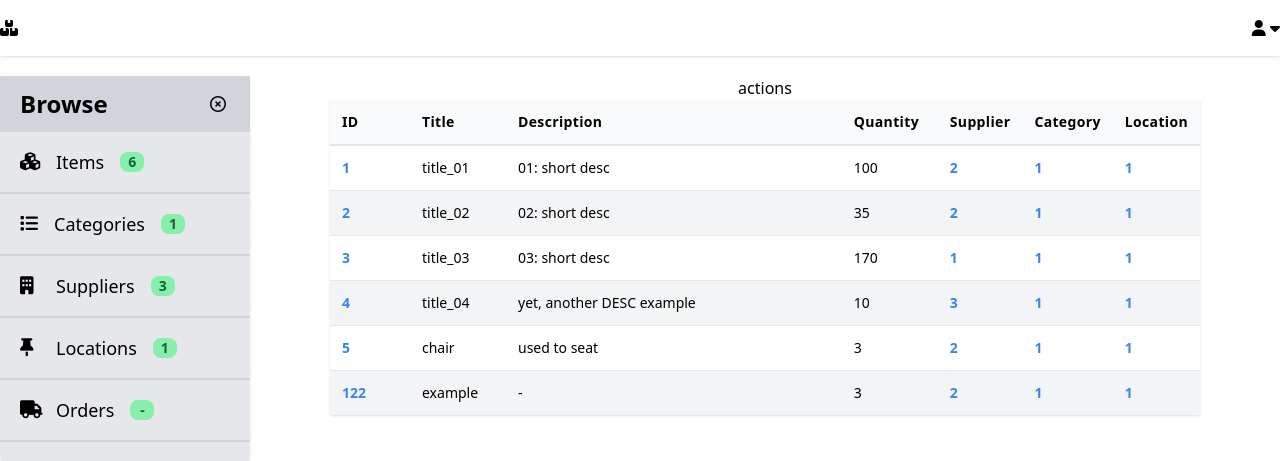
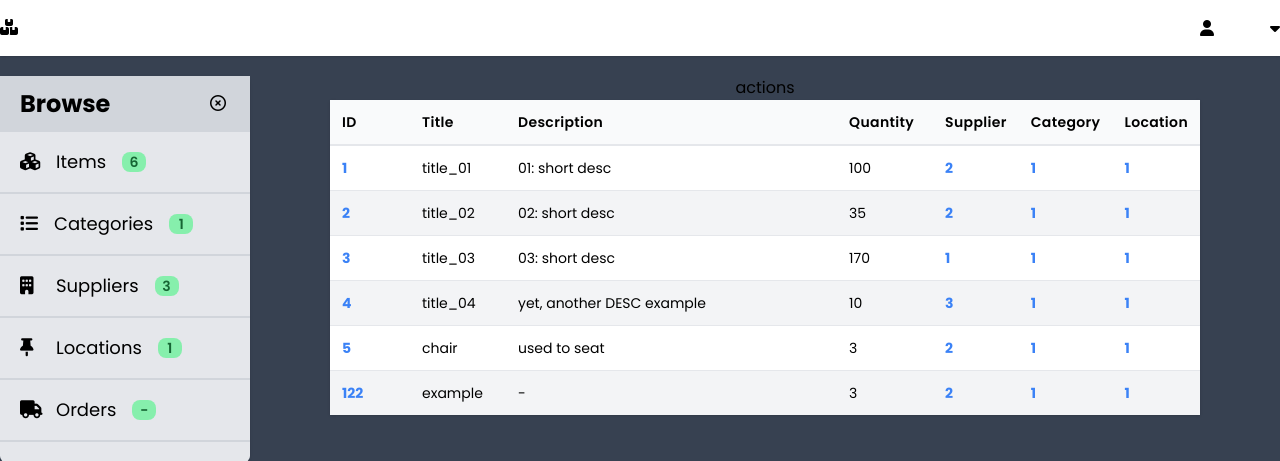
Before and after one commit to karimelkh/inventory_ms, a Django app: page /home/ in a window 1280 px wide. Shown: the top 461 px of the page. Run offline with Django 4.2, Linux system fonts and the light colour scheme; data comes from the database, SQL or seed files in the repository; style sheets or scripts are compiled from the project's sources.

Commit message:
feat: dark theme (no completed)

```diff
--- a/main/templates/main/base.html
+++ b/main/templates/main/base.html
@@ -1,11 +1,11 @@
 {% load static %}
 
 <!DOCTYPE html>
-<html lang="en" class="">
+<html lang="en" class="dark">
 	<head>
 		<meta charset="UTF-8">
 		<meta name="viewport" content="width=device-width, initial-scale=1.0">
-		<link href="{% static "css/styles.css" %}" rel="stylesheet">
+		<link href="{% static 'css/styles.css' %}" rel="stylesheet">
 		<link rel="preconnect" href="https://fonts.googleapis.com">
 		<link rel="preconnect" href="https://fonts.gstatic.com" crossorigin>
 		<link href="https://fonts.googleapis.com/css2?family=Poppins:ital,wght@0,100;0,200;0,300;0,400;0,500;0,600;0,700;0,800;0,900;1,100;1,200;1,300;1,400;1,500;1,600;1,700;1,800;1,900&display=swap" rel="stylesheet">
@@ -16,22 +16,50 @@
 			{% endblock %}
 		</title>
 	</head>
-	<body class="font-["Poppins"] bg-gray-200 dark:bg-gray-700">
+	<body class="font-['Poppins'] bg-gray-200 dark:bg-gray-700">
 		{% block header %}
 		<header class="mb-5 bg-white shadow">
 			<div class="container mx-auto py-4 flex justify-between">
-				<a href="#" class="">
+				<a href="#" class="duration-250 hover:text-red-500">
 					<i class="fa-solid fa-boxes-stacked"></i>
 				</a>
-				<ul class="flex justify-between">
-					<li class="">
-						<button class="" id="">
+				<ul class="flex flex-col justify-center">
+					<li class="w-full">
+						<button class="w-20 flex items-center justify-between" id="tog-usermenu-btn">
 							<i class="fa-solid fa-user"></i>
 							<span class="text-sm font-bold">
 								{{ username }}
 							</span>
 							<i class="fa-solid fa-caret-down"></i>
 						</button>
+					</li>
+					<li id="usermenu-list" class="hidden">
+						<ul class="absolute top-[60px] text-center bg-white rounded-md shadow">
+							<li class="px-4 py-2 rounded-md duration-250 hover:bg-gray-200">
+								<a href="#" class="flex items-center">
+									<i class="fa-solid fa-gear w-3"></i>
+									<span class="mx-4">settings</span>
+								</a>
+							</li>
+							<li id="theme-switcher" class="px-4 py-2 rounded-md duration-250 hover:bg-gray-200">
+								<a href="#" class="flex items-center">
+									<i class="fa-solid fa-sun w-3" id="light-icon"></i>
+									<span class="mx-4">theme</span>
+								</a>
+							</li>
+							<li class="px-4 py-2 rounded-md duration-250 hover:bg-gray-200">
+								<a href="#" class="flex items-center">
+									<i class="fa-solid fa-right-from-bracket w-3"></i>
+									<span class="mx-4">logout</span>
+								</a>
+							</li>
+							<li class="px-4 py-2 rounded-md duration-250 hover:bg-gray-200">
+								<a href="#" class="flex items-center">
+									<i class="fa-regular fa-address-card w-3"></i>
+									<span class="mx-4">profile</span>
+								</a>
+							</li>
+						</ul>
 					</li>
 				</ul>
 			</div>
@@ -151,7 +179,7 @@
 		</section>
 		{% endblock %}
 
-		<script src="{% static "js/jquery.min.js" %}"></script>
-		<script src="{% static "js/main.js" %}"></script>
+		<script src="{% static 'js/jquery.min.js' %}"></script>
+		<script src="{% static 'js/main.js' %}"></script>
 	</body>
 </html>
```
